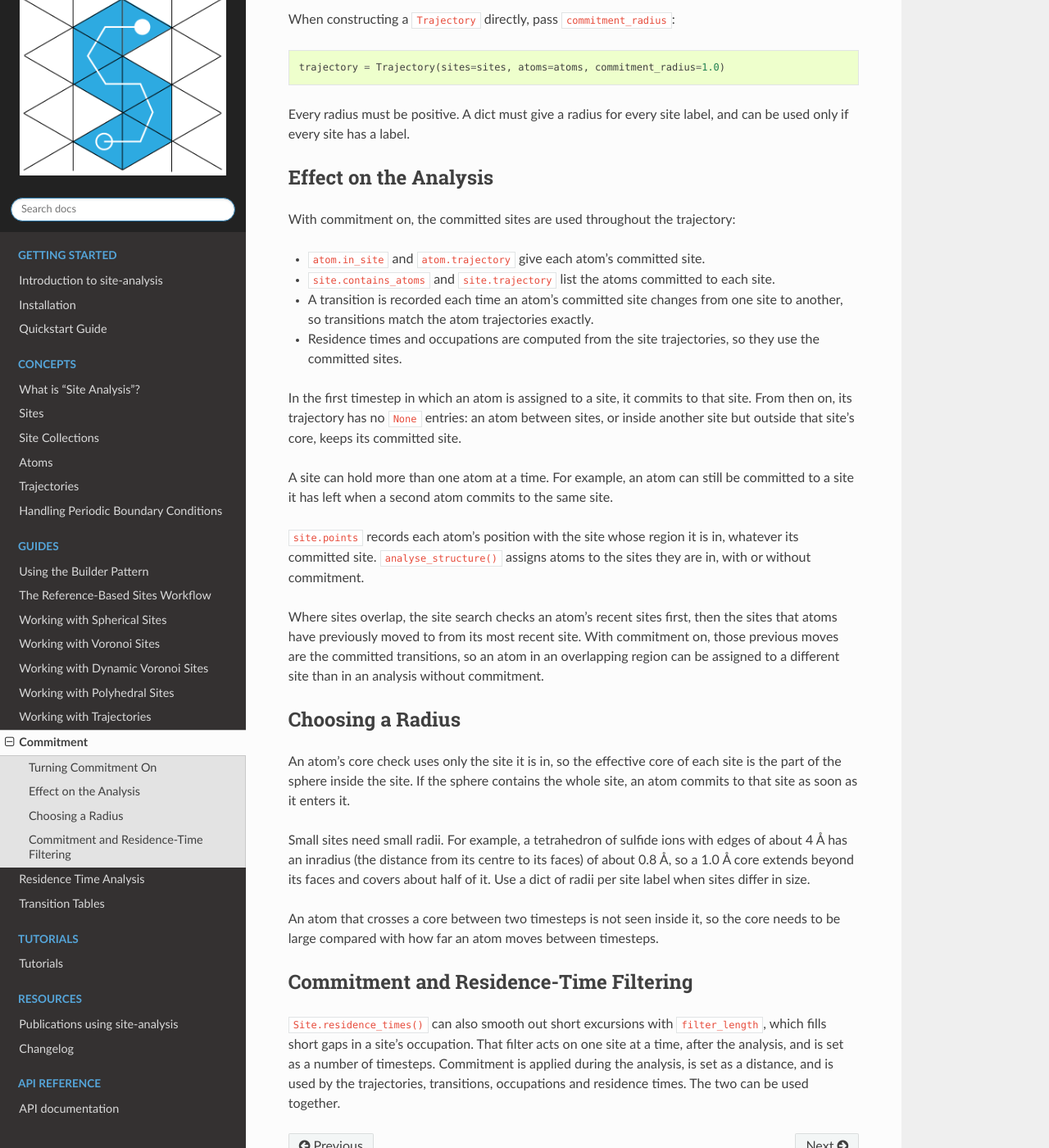
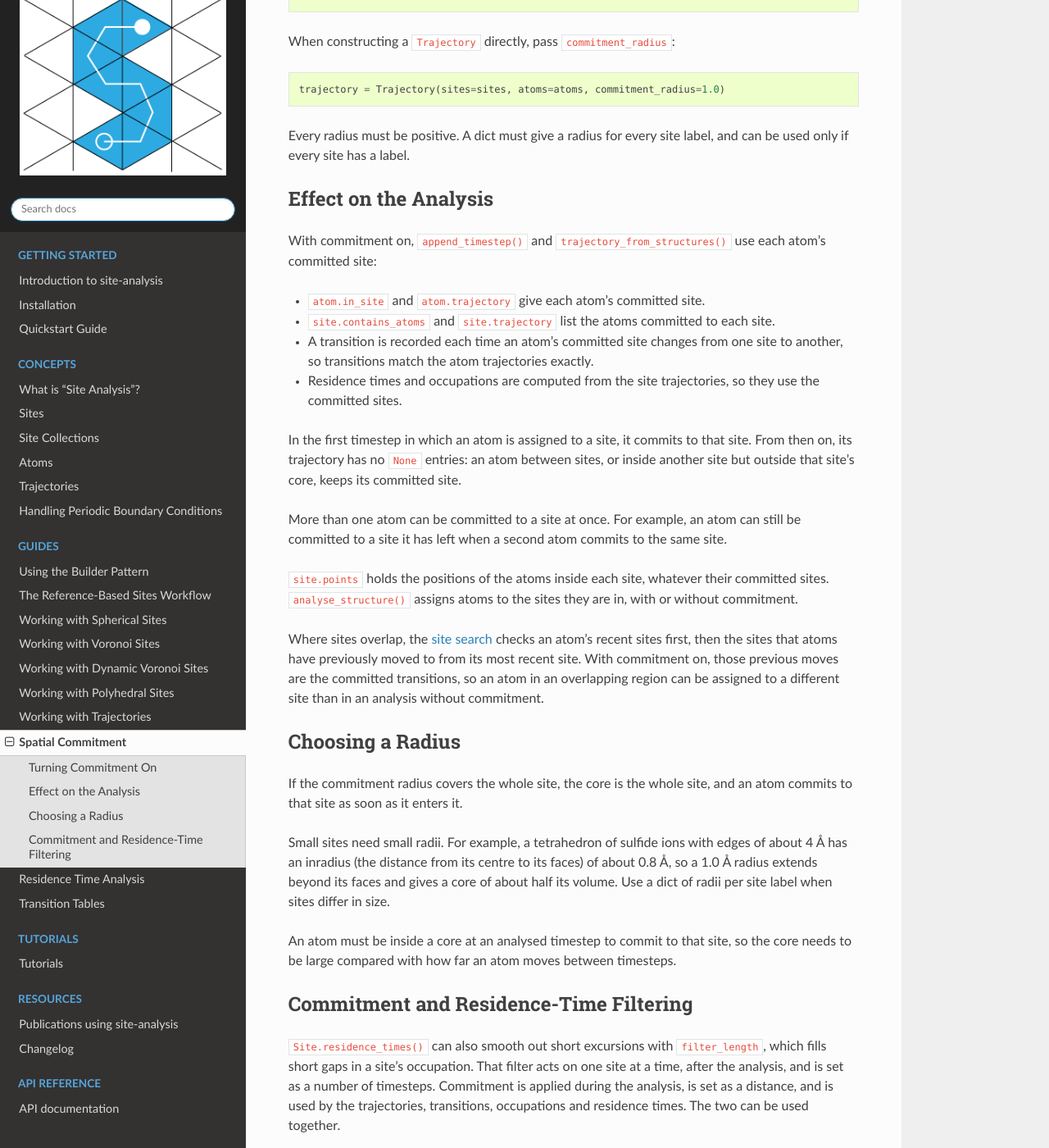
Before and after one commit to bjmorgan/site-analysis, a Sphinx documentation site: the page built from docs/source/guides/commitment.md, in a window 1280 px wide and 1400 px high, scrolled down 727 px. Shown: the whole window at 82% size. Built offline with Sphinx 7.4.7 and the Read the Docs theme 3.1.0, drawn with Linux system fonts in a browser that asks for light colours; some of the changed text lies outside the part shown.

Commit message:
Tighten commitment documentation and add builder tests

````diff
--- a/docs/source/guides/commitment.md
+++ b/docs/source/guides/commitment.md
@@ -1,8 +1,8 @@
-# Commitment
+# Spatial Commitment
 
-By default, each atom is assigned to the site it is inside at each timestep. Atoms vibrating near a site boundary can cross back and forth between two sites, recording transitions that do not correspond to hops between sites.
+By default, each atom is assigned to the site it is inside at each timestep. Atoms vibrating near a site boundary can cross back and forth between two sites, recording spurious transitions.
 
-Commitment (spatial milestoning) counts a hop only when an atom reaches the core of its new site. Each site has a spherical core: the region within a commitment radius of the site centre. Each atom has a committed site. When an atom moves into a different site, it commits to that site once it is inside the site's core, and stays committed to its previous site until then.
+Commitment (spatial milestoning) counts a hop only when an atom reaches the core of its new site. Each site has a core: the part of the site within a commitment radius of its centre. Each atom has a committed site. When an atom moves into a different site, it commits to that site once it is inside the site's core, and stays committed to its previous site until then.
 
 ## Turning Commitment On
 
@@ -18,7 +18,10 @@ trajectory = (TrajectoryBuilder()
 `with_commitment()` uses a commitment radius of 1.0 Å for every site. Pass `radius` to set one radius for every site, or a dict mapping site labels to radii:
 
 ```python
+# One radius for every site
 builder.with_commitment(radius=0.8)
+
+# A radius per site label
 builder.with_commitment(radius={"tet": 0.6, "oct": 1.0})
 ```
 
@@ -32,7 +35,7 @@ Every radius must be positive. A dict must give a radius for every site label, a
 
 ## Effect on the Analysis
 
-With commitment on, the committed sites are used throughout the trajectory:
+With commitment on, `append_timestep()` and `trajectory_from_structures()` use each atom's committed site:
 
 - `atom.in_site` and `atom.trajectory` give each atom's committed site.
 - `site.contains_atoms` and `site.trajectory` list the atoms committed to each site.
@@ -41,20 +44,20 @@ With commitment on, the committed sites are used throughout the trajectory:
 
 In the first timestep in which an atom is assigned to a site, it commits to that site. From then on, its trajectory has no `None` entries: an atom between sites, or inside another site but outside that site's core, keeps its committed site.
 
-A site can hold more than one atom at a time. For example, an atom can still be committed to a site it has left when a second atom commits to the same site.
+More than one atom can be committed to a site at once. For example, an atom can still be committed to a site it has left when a second atom commits to the same site.
 
-`site.points` records each atom's position with the site whose region it is in, whatever its committed site. `analyse_structure()` assigns atoms to the sites they are in, with or without commitment.
+`site.points` holds the positions of the atoms inside each site, whatever their committed sites. `analyse_structure()` assigns atoms to the sites they are in, with or without commitment.
 
-Where sites overlap, the site search checks an atom's recent sites first, then the sites that atoms have previously moved to from its most recent site. With commitment on, those previous moves are the committed transitions, so an atom in an overlapping region can be assigned to a different site than in an analysis without commitment.
+Where sites overlap, the [site search](../concepts/site_collections.md#priority-based-assignment-spherical-and-polyhedral) checks an atom's recent sites first, then the sites that atoms have previously moved to from its most recent site. With commitment on, those previous moves are the committed transitions, so an atom in an overlapping region can be assigned to a different site than in an analysis without commitment.
 
 ## Choosing a Radius
 
-An atom's core check uses only the site it is in, so the effective core of each site is the part of the sphere inside the site. If the sphere contains the whole site, an atom commits to that site as soon as it enters it.
+If the commitment radius covers the whole site, the core is the whole site, and an atom commits to that site as soon as it enters it.
 
-Small sites need small radii. For example, a tetrahedron of sulfide ions with edges of about 4 Å has an inradius (the distance from its centre to its faces) of about 0.8 Å, so a 1.0 Å core extends beyond its faces and covers about half of it. Use a dict of radii per site label when sites differ in size.
+Small sites need small radii. For example, a tetrahedron of sulfide ions with edges of about 4 Å has an inradius (the distance from its centre to its faces) of about 0.8 Å, so a 1.0 Å radius extends beyond its faces and gives a core of about half its volume. Use a dict of radii per site label when sites differ in size.
 
-An atom that crosses a core between two timesteps is not seen inside it, so the core needs to be large compared with how far an atom moves between timesteps.
+An atom must be inside a core at an analysed timestep to commit to that site, so the core needs to be large compared with how far an atom moves between timesteps.
 
 ## Commitment and Residence-Time Filtering
 
-`Site.residence_times()` can also smooth out short excursions with `filter_length`, which fills short gaps in a site's occupation. That filter acts on one site at a time, after the analysis, and is set as a number of timesteps. Commitment is applied during the analysis, is set as a distance, and is used by the trajectories, transitions, occupations and residence times. The two can be used together.
+`Site.residence_times()` can also smooth out short excursions with [`filter_length`](residence_times.md#filtering-short-gaps), which fills short gaps in a site's occupation. That filter acts on one site at a time, after the analysis, and is set as a number of timesteps. Commitment is applied during the analysis, is set as a distance, and is used by the trajectories, transitions, occupations and residence times. The two can be used together.
````
Also changed, not shown: CHANGELOG.md (+1 -1 lines), docs/source/guides/builders.md (+2 -2 lines), docs/source/guides/trajectories.md (+1 -1 lines), 2 other files.
